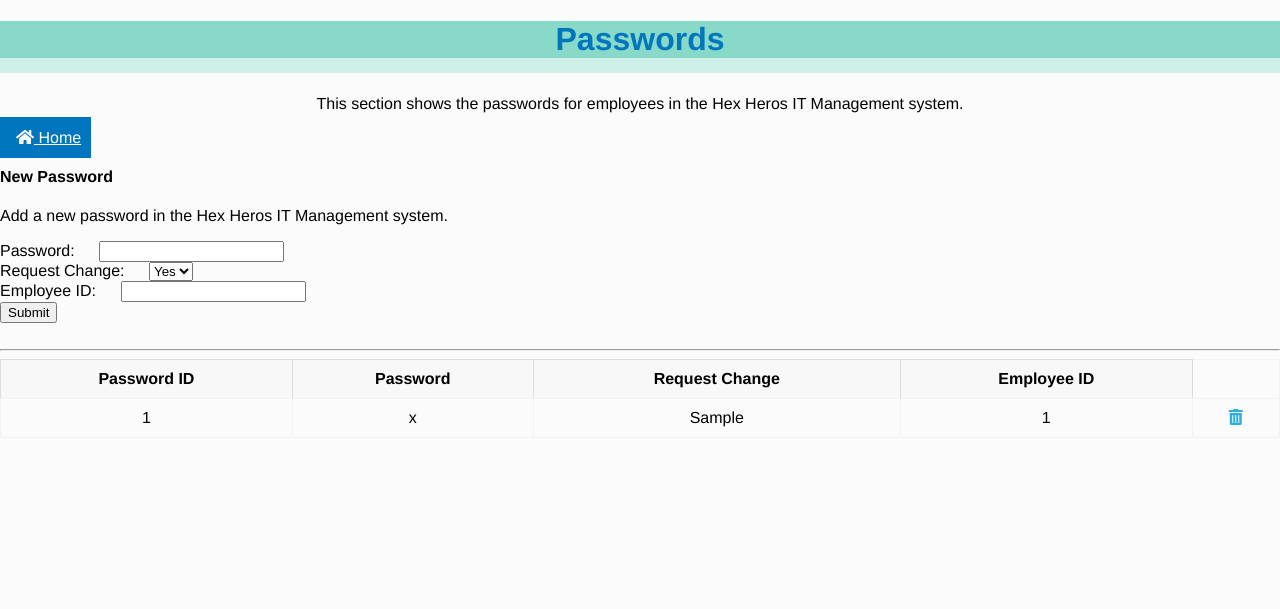
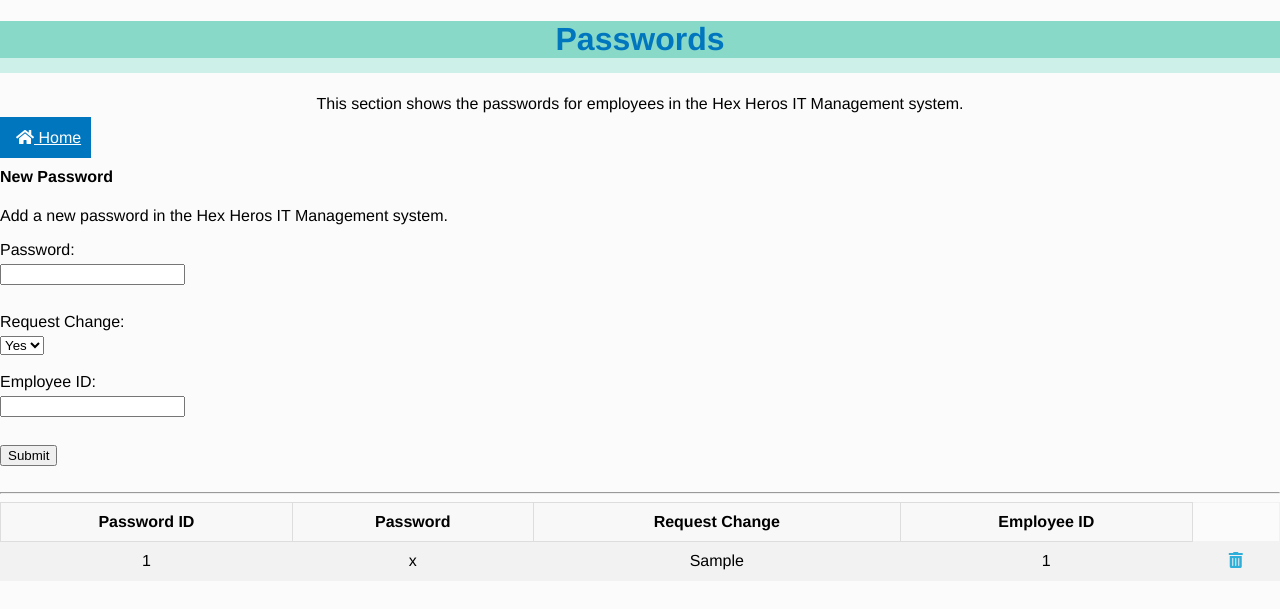
Before and after one commit to HexHeros/IT-Managment, a Flask app: page /passwords in a window 1280 px wide. Shown: the top 609 px of the page. Run offline with Flask 2, Linux system fonts and the light colour scheme; tables that the repository leaves empty or names only in its code hold one stand-in row (values such as "Sample post"); data that the repository does not hold is empty; some libraries are stand-ins or nearby versions.

Commit message:
Update passwords.html

```diff
--- a/templates/passwords.html
+++ b/templates/passwords.html
@@ -22,6 +22,7 @@
     <h4>New Password</h4>
     <p class="left-align ">Add a new password in the Hex Heros IT Management system.</p>
     <form title="new_password" method="post">
+        <div class="form-container">
             <input type="hidden" name="form_type" value="new_password">
             <label for="password">Password:</label>
             <input type="text" id="password" name="password">
@@ -35,6 +36,7 @@
             <label for="employee_id">Employee ID:</label>
             <input type="number" id="employee_id" name="employee_id">
             <br>
+        </div>
         <button type="submit" value="Submit">Submit</button><br>
         <br>
     </form>
@@ -46,7 +48,6 @@
             <th>Request Change</th>
             <th>Employee ID</th>
         </tr>
-        <tr>
         {% for pass in passwords %}
         <tr>
             <td>{{ pass.password_id }}</td>
```
Lines whose indentation alone changed are shown as unchanged.
